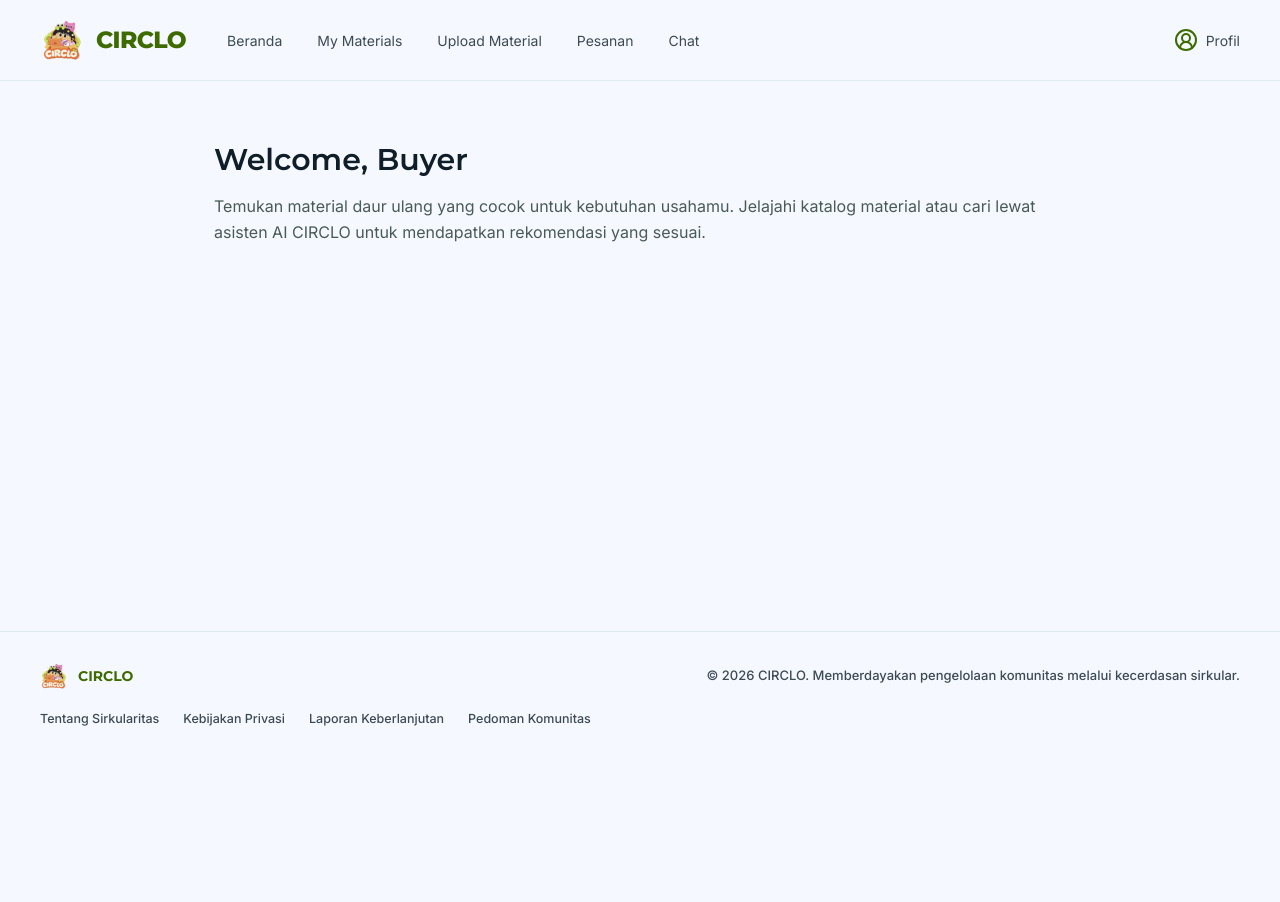
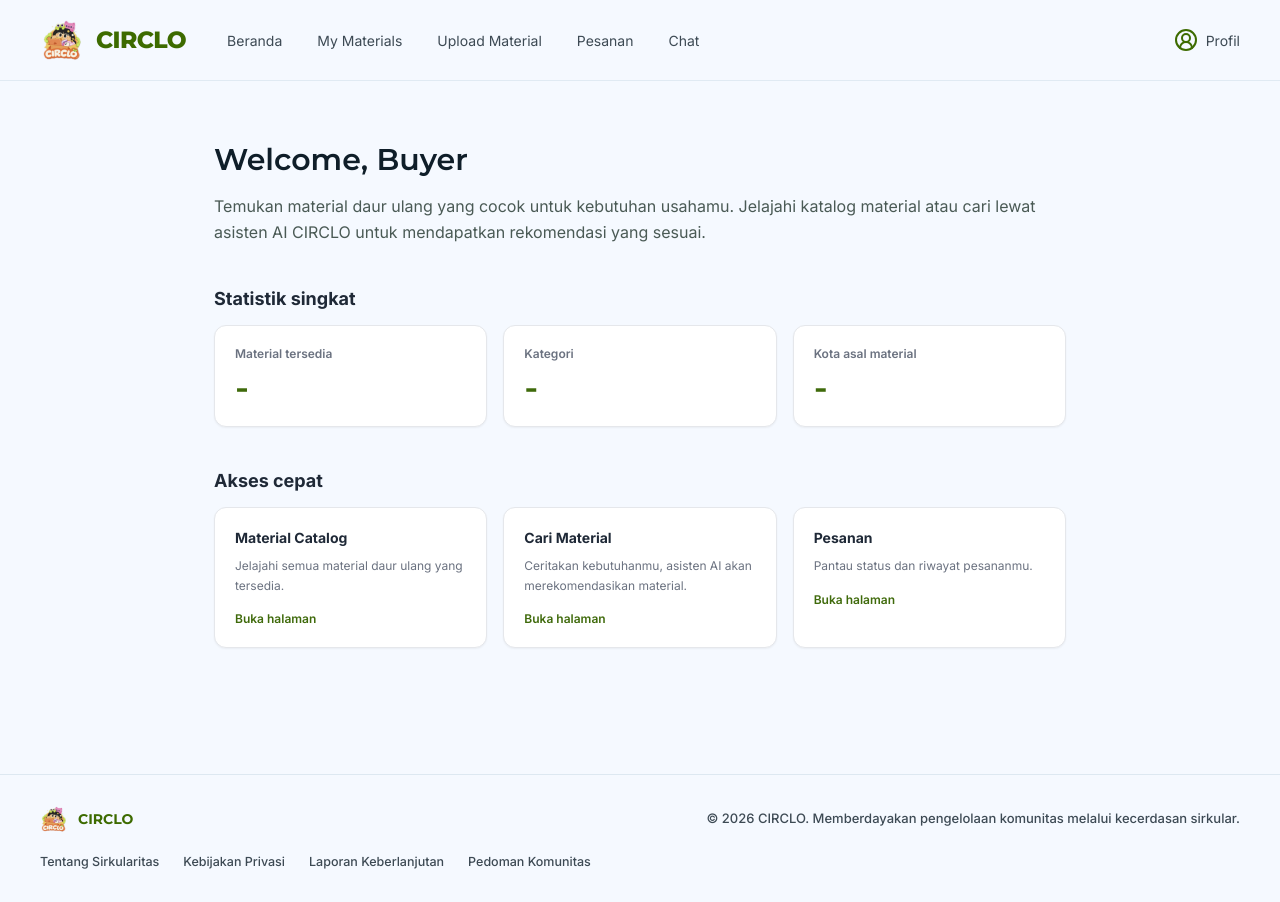
Before and after one commit to AgilePemdigi-2026/CIRCLO---KELOMPOK-3, a Next.js app: page /buyer in a window 1280 px wide. Before the commit the page ends 800 px from the top, so only its background shows below. Built offline with nearby package versions, Linux system fonts and the light colour scheme; no server answers.

Commit message:
Melengkapi Dashboard Buyer dengan statistik singkat dan akses cepat

```diff
--- a/app/buyer/page.jsx
+++ b/app/buyer/page.jsx
@@ -1,7 +1,63 @@
+import Link from 'next/link';
+import { createClient } from '@supabase/supabase-js';
 import Navbar from '@/components/Navbar';
 import Footer from '@/components/Footer';
 
-export default function BuyerPage() {
+export const dynamic = 'force-dynamic';
+
+// Statistik singkat dari tabel `material`. Dibaca di server, jadi kunci tidak sampai ke browser.
+async function getStatistik() {
+  try {
+    const url = process.env.SUPABASE_URL || process.env.NEXT_PUBLIC_SUPABASE_URL;
+    const key = process.env.SUPABASE_SERVICE_ROLE_KEY;
+    if (!url || !key) return null;
+
+    const admin = createClient(url, key, { auth: { persistSession: false, autoRefreshToken: false } });
+    const { data, error } = await admin
+      .from('material')
+      .select('kategori,kota,stok,status_material')
+      .limit(2000);
+    if (error || !data) return null;
+
+    const tersedia = data.filter((m) => m.status_material !== false && Number(m.stok) > 0);
+    return {
+      material: tersedia.length,
+      kategori: new Set(tersedia.map((m) => m.kategori).filter(Boolean)).size,
+      kota: new Set(tersedia.map((m) => m.kota).filter(Boolean)).size,
+    };
+  } catch {
+    return null;
+  }
+}
+
+const AKSES_CEPAT = [
+  {
+    href: '/marketplace',
+    judul: 'Material Catalog',
+    deskripsi: 'Jelajahi semua material daur ulang yang tersedia.',
+  },
+  {
+    href: '/cari-material',
+    judul: 'Cari Material',
+    deskripsi: 'Ceritakan kebutuhanmu, asisten AI akan merekomendasikan material.',
+  },
+  {
+    href: '/orders',
+    judul: 'Pesanan',
+    deskripsi: 'Pantau status dan riwayat pesananmu.',
+  },
+];
+
+export default async function BuyerPage() {
+  const stat = await getStatistik();
+  const tampil = (n) => (n === undefined || n === null ? '-' : n);
+
+  const statistik = [
+    { label: 'Material tersedia', nilai: tampil(stat?.material) },
+    { label: 'Kategori', nilai: tampil(stat?.kategori) },
+    { label: 'Kota asal material', nilai: tampil(stat?.kota) },
+  ];
+
   return (
     <>
       <Navbar />
@@ -11,6 +67,36 @@ export default function BuyerPage() {
           Temukan material daur ulang yang cocok untuk kebutuhan usahamu. Jelajahi katalog material atau
           cari lewat asisten AI CIRCLO untuk mendapatkan rekomendasi yang sesuai.
         </p>
+
+        <section className="mt-10">
+          <h2 className="text-lg font-bold text-gray-800">Statistik singkat</h2>
+          <dl className="mt-3 grid gap-4 sm:grid-cols-3">
+            {statistik.map((s) => (
+              <div key={s.label} className="rounded-xl border border-gray-200 bg-white p-5 shadow-sm">
+                <dt className="text-xs font-semibold text-gray-500">{s.label}</dt>
+                <dd className="mt-2 text-3xl font-bold text-[#3f6a0b]">{s.nilai}</dd>
+              </div>
+            ))}
+          </dl>
+        </section>
+
+        <section className="mt-10">
+          <h2 className="text-lg font-bold text-gray-800">Akses cepat</h2>
+          <ul className="mt-3 grid gap-4 sm:grid-cols-3">
+            {AKSES_CEPAT.map((a) => (
+              <li key={a.href}>
+                <Link
+                  href={a.href}
+                  className="block h-full rounded-xl border border-gray-200 bg-white p-5 shadow-sm transition hover:shadow-md"
+                >
+                  <p className="text-sm font-bold text-gray-800">{a.judul}</p>
+                  <p className="mt-2 text-xs leading-relaxed text-gray-500">{a.deskripsi}</p>
+                  <p className="mt-4 text-xs font-semibold text-[#3f6a0b]">Buka halaman</p>
+                </Link>
+              </li>
+            ))}
+          </ul>
+        </section>
       </main>
       <Footer />
     </>
```
